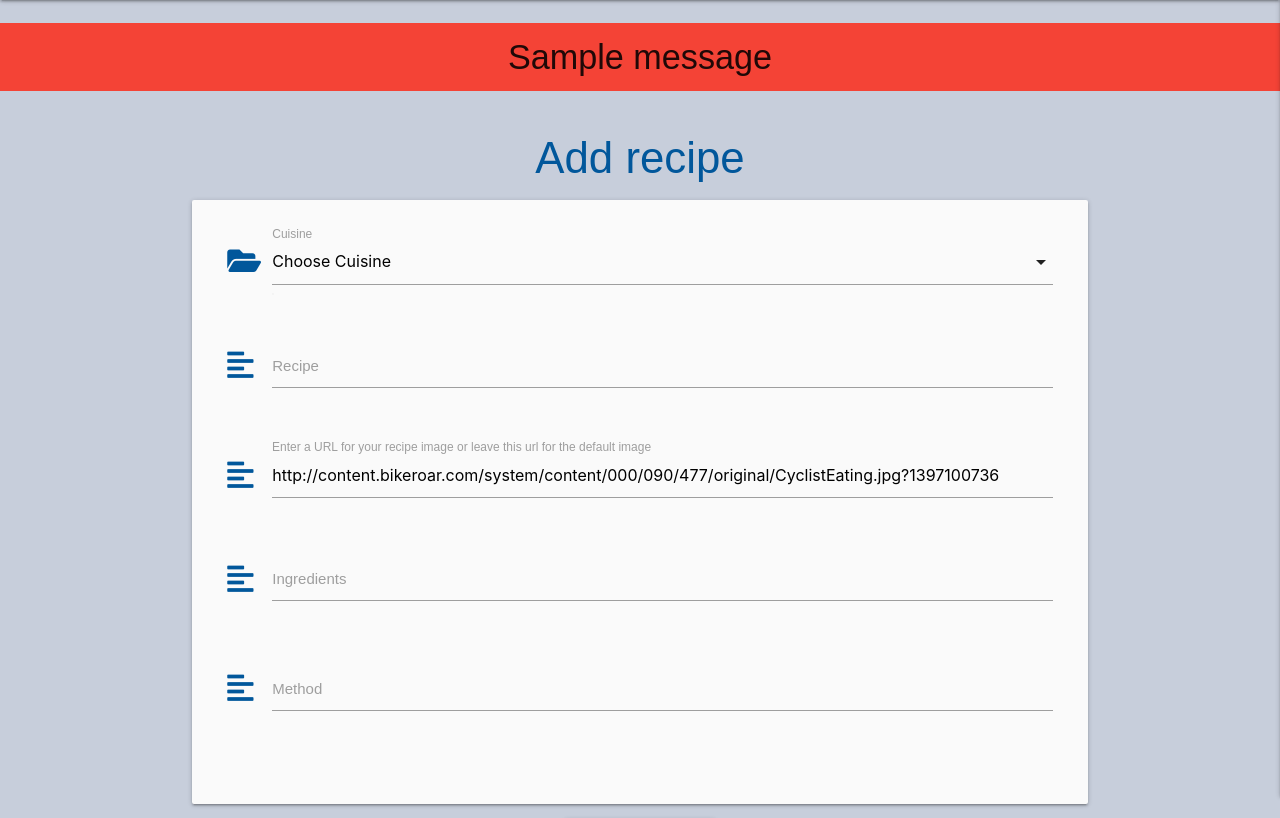
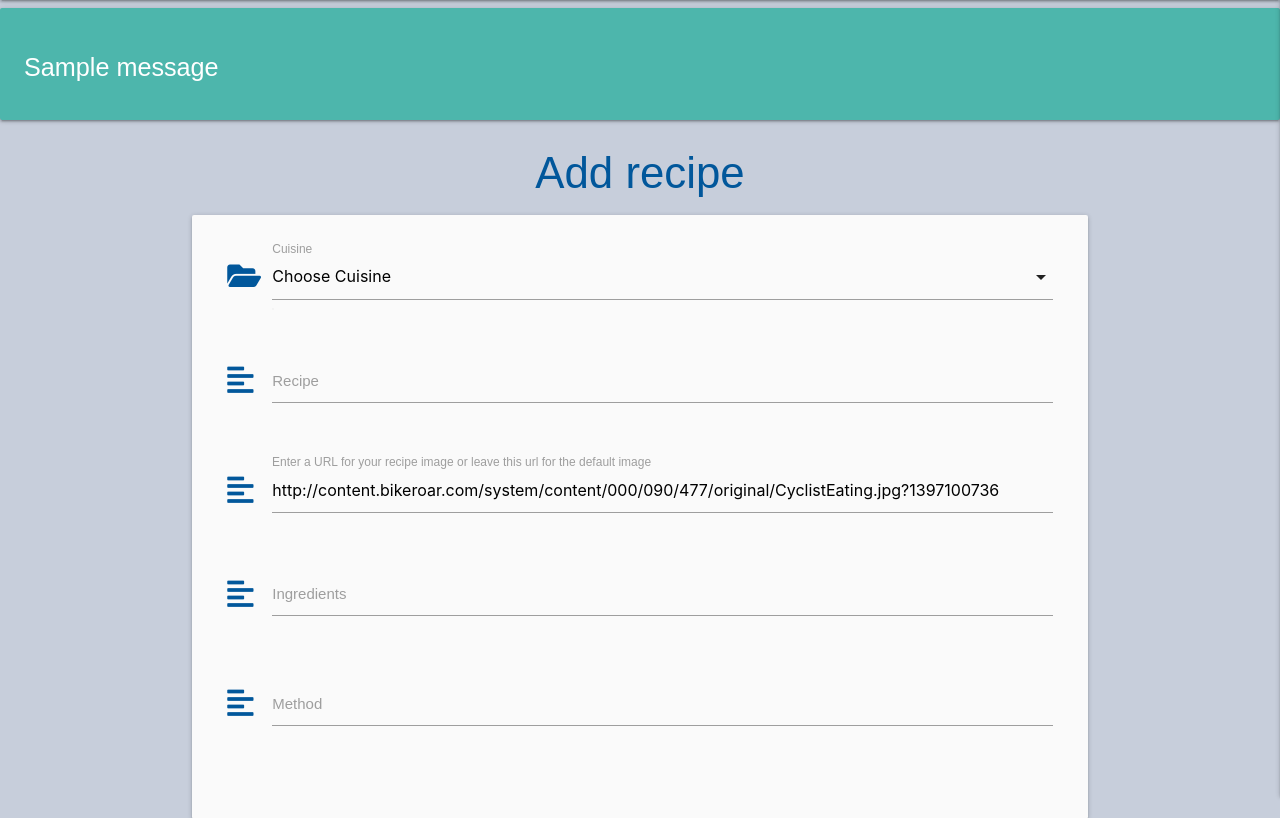
Before and after one commit to ictwise/pp3, a Flask app: page /add_recipe in a window 1280 px wide. Shown: the part 64-882 px from the top of the page. Run offline with Flask 2, Linux system fonts and the light colour scheme; the visitor is signed in with stand-in values (Sample User, id 1); tables that the repository leaves empty hold one stand-in row (values such as "Sample post"); one stand-in notice (Sample message) is shown; some libraries are stand-ins or nearby versions.

Commit message:
flash messages styled

```diff
--- a/cooknride/templates/base.html
+++ b/cooknride/templates/base.html
@@ -63,8 +63,8 @@
         {% with messages = get_flashed_messages() %}
             {% if messages %}
                 {% for message in messages %}
-                    <div class="row flashes">
-                        <h4 class="red  center-align">{{ message }}</h4>
+                    <div class="card-panel teal lighten-2 white-text">
+                        <h4 class="flow-text">{{ message }}</h4>
                     </div>
                 {% endfor %}
             {% endif %}
```
